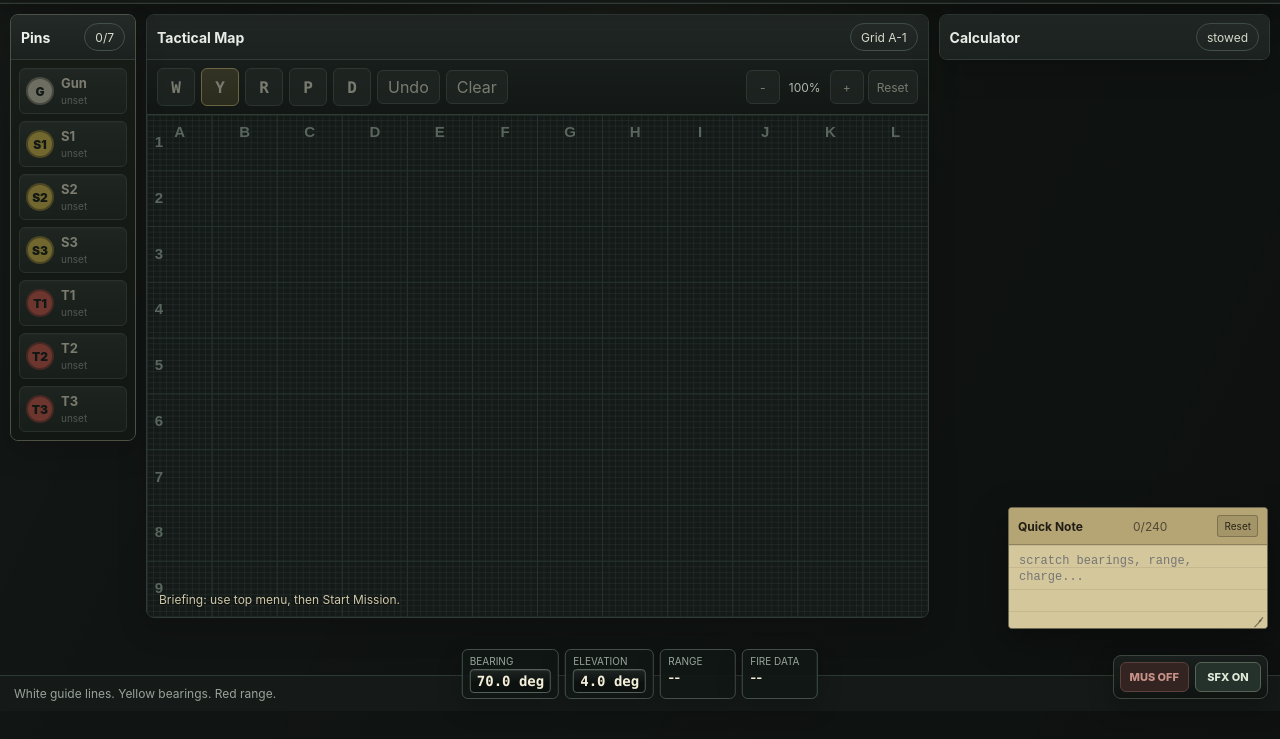
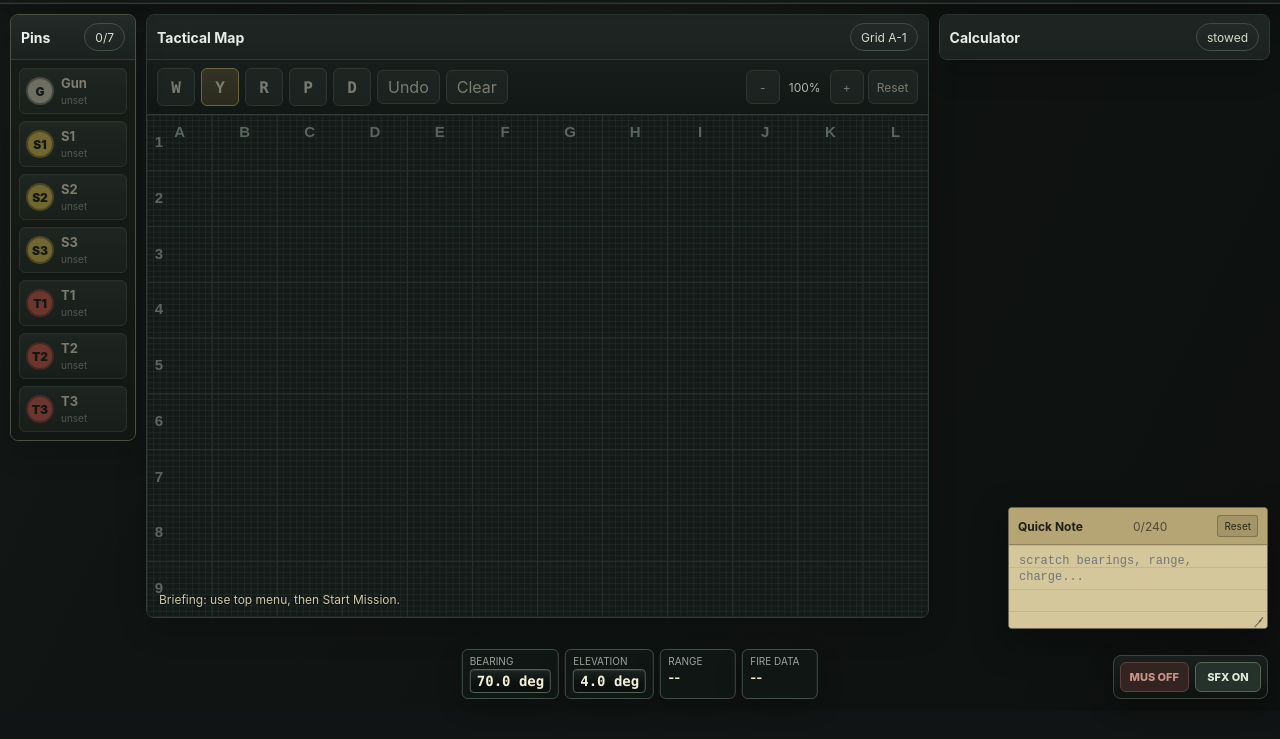
Before and after one commit to AsaTyr2018/BallistaTacticalCommand, a website built with Vite: page index.html in a window 1280 px wide. Shown: the part 89-828 px from the top of the page. After the commit the page ends 800 px from the top, so only its background shows below. Built offline with nearby package versions, Linux system fonts and the light colour scheme.

Commit message:
Restore HUD gauges and lock page scroll

```diff
--- a/src/main.js
+++ b/src/main.js
@@ -498,19 +498,12 @@ function render() {
           </article>
         </div>
       ` : ""}
-
-      <footer class="footer">
-        <span>White guide lines. Yellow bearings. Red range.</span>
-        <span></span>
-      </footer>
-
       <div class="gauge-dock">
         <div class="mini-gauge drum-gauge"><span>Bearing</span><strong>${state.currentBearing.toFixed(1)} deg</strong></div>
         <div class="mini-gauge drum-gauge"><span>Elevation</span><strong>${state.currentElevation.toFixed(1)} deg</strong></div>
         <div class="mini-gauge"><span>Range</span><strong>${state.distanceLine ? formatDistance(lineDistance(state.distanceLine)) : "--"}</strong></div>
         <div class="mini-gauge"><span>Fire Data</span><strong>${state.firingElevation ? `${state.firingElevation} deg` : "--"}</strong></div>
       </div>
-
       <aside class="quick-note" style="${quickNoteStyle()}">
         <div class="quick-note-head" id="quickNoteDragHandle" title="Drag note">
           <strong>Quick Note</strong>
@@ -932,13 +925,21 @@ function resetQuickNoteLayout() {
 function loadAudioPrefs() {
   try {
     const stored = JSON.parse(localStorage.getItem(audioStorageKey));
-    if (!stored) return { musicMuted: true, sfxMuted: false };
+    if (!stored) return { musicMuted: true, sfxMuted: false, version: 2 };
+    if (stored.version !== 2) {
+      return {
+        musicMuted: true,
+        sfxMuted: Boolean(stored?.sfxMuted),
+        version: 2,
+      };
+    }
     return {
       musicMuted: Boolean(stored?.musicMuted),
       sfxMuted: Boolean(stored?.sfxMuted),
+      version: 2,
     };
   } catch {
-    return { musicMuted: true, sfxMuted: false };
+    return { musicMuted: true, sfxMuted: false, version: 2 };
   }
 }
 
--- a/src/styles.css
+++ b/src/styles.css
@@ -16,8 +16,8 @@
 body {
   margin: 0;
   min-width: 320px;
-  min-height: 100vh;
-  padding-bottom: 76px;
+  height: 100vh;
+  overflow: hidden;
   background:
     radial-gradient(ellipse at 48% -8%, rgba(178, 164, 113, 0.08), transparent 42%),
     linear-gradient(115deg, rgba(255, 255, 255, 0.018), transparent 28%, rgba(0, 0, 0, 0.16) 100%),
@@ -78,7 +78,8 @@ label {
 .shell {
   display: grid;
   grid-template-rows: auto 1fr auto;
-  min-height: 100vh;
+  height: 100vh;
+  overflow: hidden;
 }
 
 .topbar {
@@ -243,7 +244,7 @@ label {
   left: 50%;
   bottom: 12px;
   transform: translateX(-50%);
-  z-index: 5;
+  z-index: 45;
   display: grid;
   grid-template-columns: repeat(4, minmax(76px, auto));
   gap: 6px;
@@ -952,17 +953,6 @@ body:has([data-pin].active-pin) #map {
   border-left-color: #c86f5f;
 }
 
-.footer {
-  display: flex;
-  justify-content: space-between;
-  gap: 16px;
-  border-top: 1px solid #2f3935;
-  padding: 10px 14px;
-  background: #151a18;
-  color: #98a39b;
-  font-size: 12px;
-}
-
 .modal-backdrop {
   position: fixed;
   inset: 0;
```
